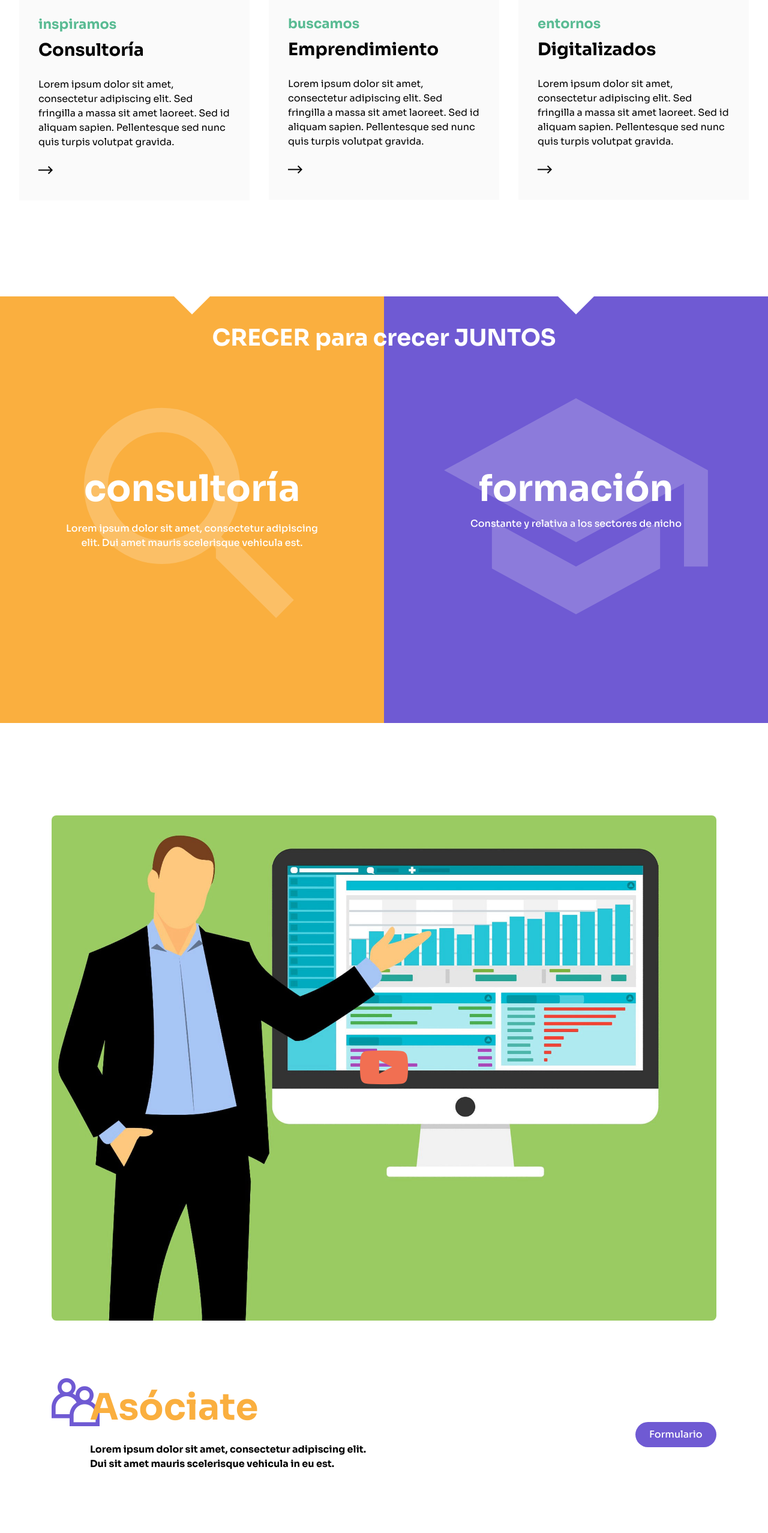
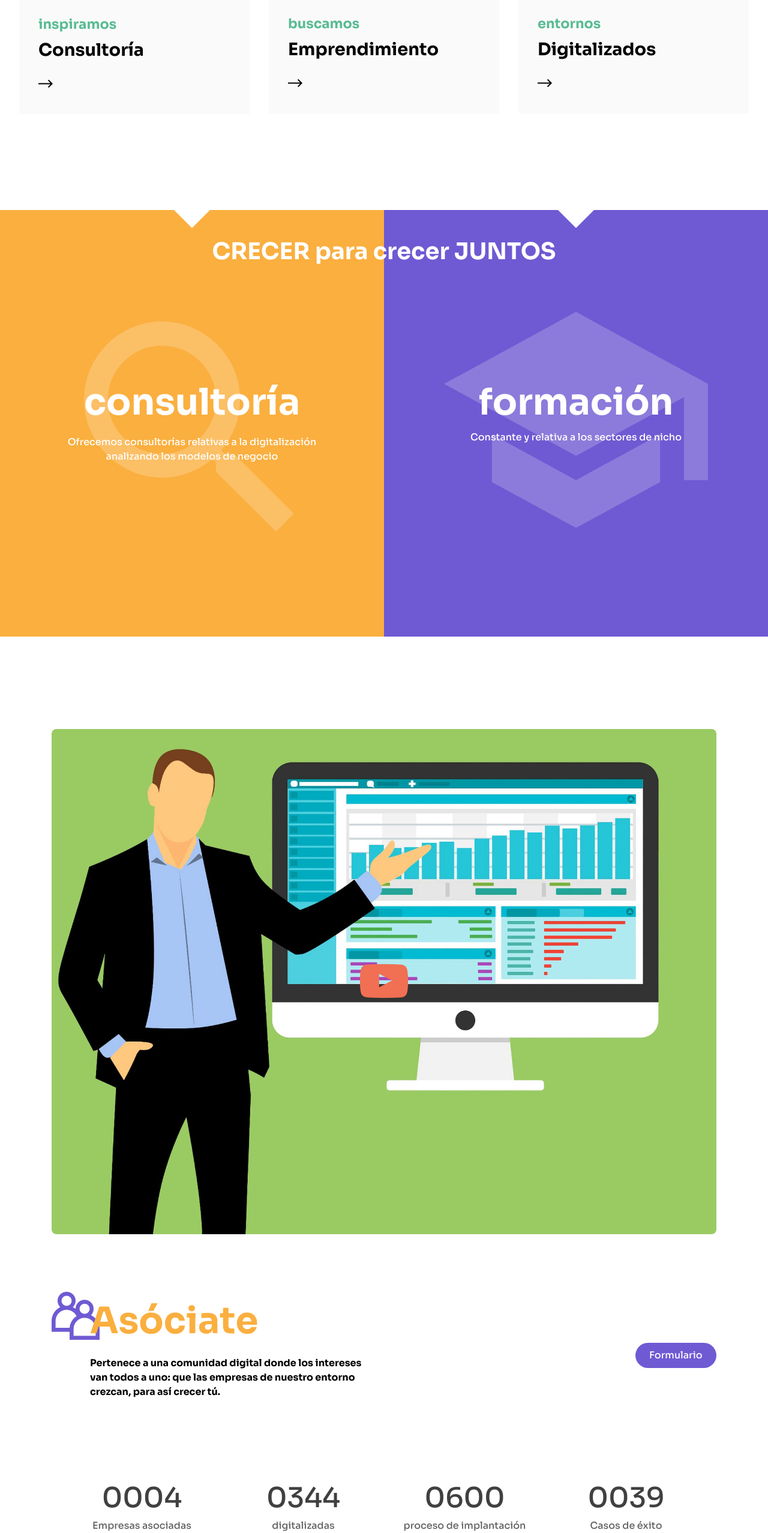
Before and after one commit to ainoson/edica, a plain HTML site: page index.html in a window 1280 px wide. Shown: the part 2245-4800 px from the top of the page at 60% size. Drawn offline with Linux system fonts and the light colour scheme; files whose address does not match are found by name; a web font is replaced by a local one.

Commit message:
E530 15.3
text

```diff
--- a/index.html
+++ b/index.html
@@ -167,9 +167,7 @@
                             <strong>inspiramos</strong></h4>
                         <h3 class="card-title mbr-fonts-style align-left mb-4 display-5">
                             <strong>Consultoría</strong></h3>
-                        <p class="mbr-text mbr-fonts-style mb-4 display-4">Lorem ipsum dolor sit amet, consectetur adipiscing
-                            elit. Sed fringilla a massa sit amet laoreet. Sed id aliquam sapien. Pellentesque sed nunc
-                            quis turpis volutpat gravida.</p>
+
                         <span class="mobi-mbri mobi-mbri-right mbr-iconfont mbr-iconfont-btn"></span>
                     </div>
                 </div>
@@ -184,9 +182,7 @@
                             <strong>buscamos</strong></h4>
                         <h3 class="card-title mbr-fonts-style align-left mb-4 display-5">
                             <strong>Emprendimiento</strong></h3>
-                        <p class="mbr-text mbr-fonts-style mb-4 display-4">Lorem ipsum dolor sit amet, consectetur adipiscing
-                            elit. Sed fringilla a massa sit amet laoreet. Sed id aliquam sapien. Pellentesque sed nunc
-                            quis turpis volutpat gravida.</p>
+
                         <span class="mobi-mbri mobi-mbri-right mbr-iconfont mbr-iconfont-btn"></span>
                     </div>
                 </div>
@@ -201,9 +197,7 @@
                             <strong>entornos</strong></h4>
                         <h3 class="card-title mbr-fonts-style align-left mb-4 display-5">
                             <strong>Digitalizados</strong></h3>
-                        <p class="mbr-text mbr-fonts-style mb-4 display-4">Lorem ipsum dolor sit amet, consectetur adipiscing
-                            elit. Sed fringilla a massa sit amet laoreet. Sed id aliquam sapien. Pellentesque sed nunc
-                            quis turpis volutpat gravida.</p>
+
                         <span class="mobi-mbri mobi-mbri-right mbr-iconfont mbr-iconfont-btn"></span>
                     </div>
                 </div>
@@ -226,8 +220,7 @@
                     <span class="mbr-iconfont mdi-action-search"></span>
                     <div class="card-box align-center">
                         <h4 class="card-title align-center mbr-semibold mbr-black pb-2 mbr-fonts-style display-1"><strong>consultoría</strong></h4>
-                        <p class="card-text align-center mbr-semibold mbr-white mbr-fonts-style display-4">Lorem ipsum
-                            dolor sit amet, consectetur adipiscing elit. Dui amet mauris scelerisque vehicula est.</p>
+                        <p class="card-text align-center mbr-semibold mbr-white mbr-fonts-style display-4">Ofrecemos consultorías relativas a la digitalización analizando los modelos de negocio</p>
                     </div>
                 </div>
             </div>
@@ -295,8 +288,7 @@
                     <span class="mbr-iconfont icon mobi-mbri-users mobi-mbri"></span>
                     <div class="card-box">
                         <h4 class="card-title align-left mbr-fonts-style mb-4 display-1"><strong>Asóciate</strong></h4>
-                        <p class="card-text align-left mbr-fonts-style display-4"><strong>Lorem ipsum dolor sit amet, consectetur adipiscing elit.
-                                Dui sit amet mauris scelerisque vehicula in eu est.</strong></p>
+                        <p class="card-text align-left mbr-fonts-style display-4"><strong>Pertenece a una comunidad digital donde los intereses van todos a uno: que las empresas de nuestro entorno crezcan, para así crecer tú.&nbsp;</strong></p>
                     </div>
                 </div>
             </div>
@@ -328,7 +320,7 @@
 
                         <div class="card-text">
                             <h3 class="count mbr-semibold mbr-fonts-style display-1">
-                                004</h3>
+                                0004</h3>
                             <h4 class="mbr-content-title mbr-semibold mbr-fonts-style display-4">
                                 Empresas asociadas</h4>
 
@@ -341,7 +333,7 @@
                     <div class="panel-item p-3">
 
                         <div class="card-text">
-                            <h3 class="count mbr-semibold mbr-fonts-style display-1">1344</h3>
+                            <h3 class="count mbr-semibold mbr-fonts-style display-1">0344</h3>
                             <h4 class="mbr-content-title mbr-semibold mbr-fonts-style display-4">
                                 digitalizadas</h4>
 
@@ -353,8 +345,7 @@
                     <div class="panel-item p-3">
 
                         <div class="card-text">
-                            <h3 class="count mbr-semibold mbr-fonts-style display-1">
-                                3600
+                            <h3 class="count mbr-semibold mbr-fonts-style display-1">0600
                             </h3>
                             <h4 class="mbr-content-title mbr-semibold mbr-fonts-style display-4">
                                 proceso de implantación</h4>
@@ -369,8 +360,7 @@
 
 
                         <div class="card-text">
-                            <h3 class="count mbr-semibold mbr-fonts-style display-1">
-                                439</h3>
+                            <h3 class="count mbr-semibold mbr-fonts-style display-1">0039</h3>
                             <h4 class="mbr-content-title mbr-semibold mbr-fonts-style display-4">
                                 Casos de éxito</h4>
 
@@ -416,7 +406,7 @@
             </div>
             <div class="card col-12 col-md-12 col-lg-6">
                 <span class="mbr-iconfont mobi-mbri-quote-right mobi-mbri"></span>
-                <p class="mbr-text mbr-fonts-style align-left mb-4 display-7">La transformación digital en los pueblos es una necesidad impulsada por los mercados, tenemos que adaptarnos, tenemos que apoyarnos, pero en el proceso nunca olvidar la esencia de la tierra.&nbsp;</p>
+                <p class="mbr-text mbr-fonts-style align-left mb-4 display-7">La transformación digital en los pueblos es una necesidad impulsada por los mercados, tenemos que adaptarnos, tenemos que apoyarnos y en el proceso nunca olvidar la esencia de la tierra.&nbsp;</p>
                 <div class="d-flex">
                     <div class="image-wrapper">
                         <img src="assets/images/edica-alvaro-del-ser-200x189.png" alt="Álvaro del Ser">
@@ -436,7 +426,7 @@
 
 
 
-    <div class="google-map"><iframe frameborder="0" style="border:0" src="https://www.google.com/maps/embed/v1/place?key=AIzaSyCZI5F_k6S1k46ujh0SNrapM89f7mJxd30&amp;q=Calle Pozo nuevo 40, 41530, moron de la frontera. Sevilla" allowfullscreen=""></iframe></div>
+    <div class="google-map"><iframe frameborder="0" style="border:0" src="https://www.google.com/maps/embed/v1/place?key=AIzaSyDk89J4FSunMF33ruMVWJaJht_Ro0kvoXs&amp;q=Calle Pozo nuevo 40, 41530, moron de la frontera. Sevilla" allowfullscreen=""></iframe></div>
 
     <div class="container wrapper">
         <div class="row main-row">
@@ -454,7 +444,7 @@
                             Calle Pozo Nuevo 40, 41530<br>Morón de la Frontera. Sevilla</p>
                     </div>
                     <div class="text-block">
-                        <h3 class="mbr-title mbr-fonts-style align-left mbr-white pb-2 mbr-light display-5">AGAMOS GRANDES COSAS JUNTOS</h3>
+                        <h3 class="mbr-title mbr-fonts-style align-left mbr-white pb-2 mbr-light display-5">HAGAMOS GRANDES COSAS JUNTOS</h3>
                         <p class="mbr-text mbr-fonts-style align-left m-0 display-4">
                             Escríbenos un mensaje si quieres que sepamos más de ti y tus necesidades.</p>
                     </div>
@@ -474,7 +464,7 @@
             </div>
             <div class="col-sm-12 col-lg-8 col-md-6 form-container" data-form-type="formoid">
                 <!---Formbuilder Form--->
-                <form action="https://mobirise.eu/" method="POST" class="mbr-form form-with-styler" data-form-title="My Mobirise Form"><input type="hidden" name="email" data-form-email="true" value="TGtj+DqFYxFHjupB8dZg8oLXxVm3ft6qCHlSU4neJWUPUFCiLCvUs1SNIZ36kaOUJTAB7xBgZunsg3Miv3UMNX7yokf8pzEXd/BilIEq7PcEuhAjW+9UiKnZz/zkzl76">
+                <form action="https://mobirise.eu/" method="POST" class="mbr-form form-with-styler" data-form-title="My Mobirise Form"><input type="hidden" name="email" data-form-email="true" value="dQuAgLlaxH2j2A0H03oAGEC7f9WglxEyTr6DEXsEVAaWeyDqnrZ2ZJpxbkOEwopXSJVWFSsy1ZVHpMPDZ0eH04CE0+6ce2p+UReIByLC28v0c3wPewup9AEVDkKbgUrF">
                     <div class="row">
                         <div hidden="hidden" data-form-alert="" class="alert alert-success col-12">Gracias por tu mensaje</div>
                         <div hidden="hidden" data-form-alert-danger="" class="alert alert-danger col-12">
@@ -550,7 +540,7 @@
 
                 <div class="mx-auto mbr-form" data-form-type="formoid">
                     <!--Formbuilder Form-->
-                    <form action="https://mobirise.eu/" method="POST" class="mbr-form form-with-styler" data-form-title="Form Name"><input type="hidden" name="email" data-form-email="true" value="xX66CN7ILwa6sC+EtFUvSajNSS2UwnqL5lofOqDhKu04Wr737sEdo4I8FXw3jYk2BILDVDQ3q3cnFD7irw3jlLdGS0Hvwjx+A6u694X1cnCGXY05PrD8WzphQ5lo2C6L">
+                    <form action="https://mobirise.eu/" method="POST" class="mbr-form form-with-styler" data-form-title="Form Name"><input type="hidden" name="email" data-form-email="true" value="aF5svC46BHWtPEne3d1PDllQcrXlTvjt3L9qGvrEyAjKI47DTz09U2r8lz6IJ3QUB5xjw27D8S5cqH8oM6ybEajQ2mZqnfzrVUdaxHpAhOciuEa2Tpma41/CWuy6e2/g">
                         <div class="form-row">
                             <div hidden="hidden" data-form-alert="" class="alert alert-success col-12">Gracias</div>
                             <div hidden="hidden" data-form-alert-danger="" class="alert alert-danger col-12">
```
